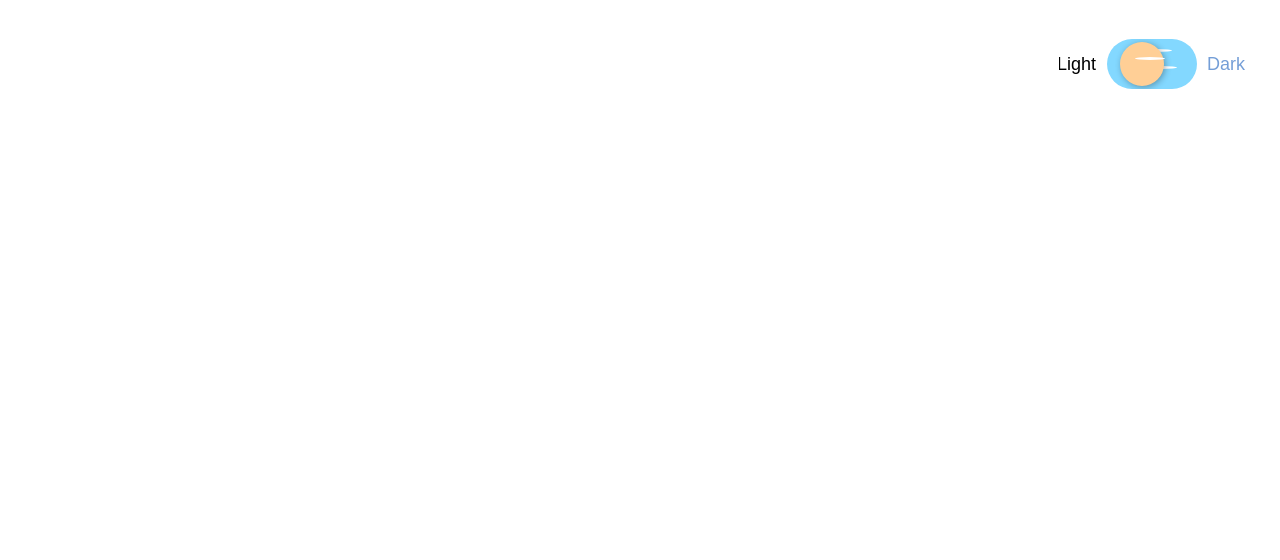
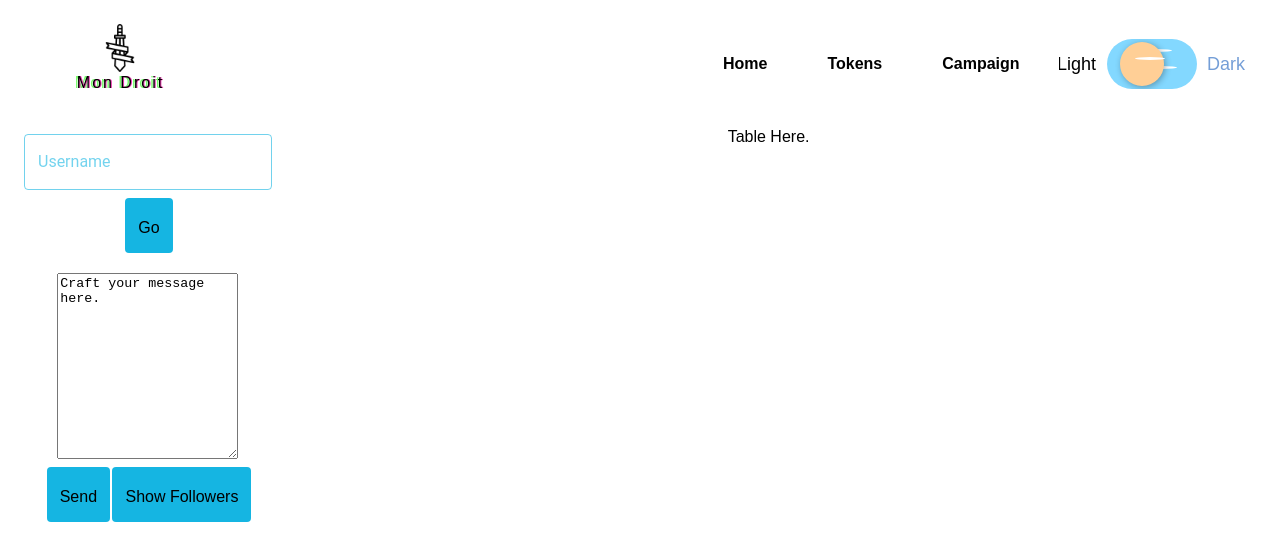
Before and after one commit to sagardesai90/mon-droit, a React (Create React App) app: page /campaign2 in a window 1280 px wide. Shown: the top 560 px of the page. Built offline with nearby package versions, Linux system fonts and the light colour scheme.

Commit message:
got the messaging to work

```diff
--- a/src/App.js
+++ b/src/App.js
@@ -8,7 +8,7 @@
 import Logo from "./components/Logo";
 import TextareaAutosize from "react-textarea-autosize";
 import HomePage from "./pages/HomePage";
-import CampaignPage from "./pages/CampaignPage";
+import Campaign2Page from "./pages/Campaign2Page";
 import Toggle from "./components/Toggle";
 import VirtualizedTable from "./components/VirtualizedTable";
 import TablePage from "./pages/TablePage";
@@ -62,11 +62,11 @@
             component={() => <Token darkMode={this.state.darkMode} />}
           />
           <Route
-            path="/campaign"
-            component={() => <CampaignPage darkMode={this.state.darkMode} />}
+            path="/campaign2"
+            component={() => <Campaign2Page darkMode={this.state.darkMode} />}
           />
           <Route
-            path="/table"
+            path="/campaign"
             component={() => <TablePage darkMode={this.state.darkMode} />}
           />
         </div>
--- a/src/components/VirtualizedTable.css
+++ b/src/components/VirtualizedTable.css
@@ -1,7 +1,17 @@
+.container-wrap {
+  display: grid;
+  grid-template-columns: 1fr 7fr;
+}
+
+.message {
+  margin-top: 8rem;
+  margin-left: 2rem;
+}
+
 .paper {
-  margin-top: 10rem;
-  width: 80%;
-  margin-left: 14rem;
+  margin-top: 8rem;
+  width: 90%;
+  margin-left: 3rem;
 }
 
 .table-container {
--- a/src/components/VirtualizedTable.js
+++ b/src/components/VirtualizedTable.js
@@ -10,6 +10,7 @@
 import TableRow from "@material-ui/core/TableRow";
 import _ from "lodash";
 import Checkbox from "@material-ui/core/Checkbox";
+import TextareaAutosize from "react-textarea-autosize";
 import SortIcon from "./sort.png";
 import "./VirtualizedTable.css";
 
@@ -19,7 +20,7 @@
   {
     id: "verified",
     label: "Verified",
-    minWidth: 170,
+    minWidth: 70,
     // align: "right",
     // format: (value) => value.toLocaleString("en-US"),
   },
@@ -32,8 +33,8 @@
   },
   {
     id: "follower_count",
-    label: "Follower Count",
-    minWidth: 170,
+    label: "Followers",
+    minWidth: 90,
     // align: "right",
     // format: (value) => value.toFixed(2),
   },
@@ -86,7 +87,7 @@
       message: null,
       onDate: null,
       page: 1,
-      rowsPerPage: 5,
+      rowsPerPage: 25,
     };
     this.getData = this.getData.bind(this);
     this.sortFollowers = this.sortFollowers.bind(this);
@@ -170,10 +171,41 @@
     });
   };
 
+  async sendFollowersDM() {
+    let followersToDM = await fetch("http://localhost:5000/followersdm", {
+      method: "POST",
+      cache: "no-cache",
+      headers: {
+        "Content-Type": "application/json",
+        "Access-Control-Allow-Origin": "*",
+      },
+      body: JSON.stringify({
+        toDM: this.state.selected,
+        message: this.state.message,
+        createdOn: Date(),
+      }),
+    }).catch((error) => console.log(error, "error"));
+  }
+
   renderTable() {
     let followerData = this.state.followerData;
     console.log(followerData, "followerData");
     return (
+      <div className="container-wrap">
+        <div className="message">
+          <TextareaAutosize
+            minRows={12}
+            maxRows={12}
+            defaultValue="Craft your message here."
+            onChange={this.handleChange.bind(this)}
+          />
+          <div>
+            <button className="buttons" onClick={() => this.sendFollowersDM()}>
+              Send
+            </button>
+          </div>
+        </div>
+        <div className="table-wrap">
           <Paper className="paper">
             <TableContainer className="table-container">
               <Table stickyHeader aria-label="sticky table">
@@ -186,7 +218,7 @@
                         align={column.align}
                         style={{ minWidth: column.minWidth }}
                       >
-                    {column.label == "Follower Count" ? (
+                        {column.label == "Followers" ? (
                           <img
                             className="sort-icon"
                             src={SortIcon}
@@ -213,9 +245,15 @@
                           tabIndex={-1}
                           key={follower.code}
                         >
-                      <Checkbox onClick={(event) => this.select(follower)} />
-                      <TableCell>{followerData[follower]["name"]}</TableCell>
-                      <TableCell>{followerData[follower]["handle"]}</TableCell>
+                          <Checkbox
+                            onClick={(event) => this.select(follower)}
+                          />
+                          <TableCell>
+                            {followerData[follower]["name"]}
+                          </TableCell>
+                          <TableCell>
+                            {followerData[follower]["handle"]}
+                          </TableCell>
                           <TableCell>
                             {followerData[follower]["verified"].toString()}
                           </TableCell>
@@ -233,7 +271,7 @@
               </Table>
             </TableContainer>
             <TablePagination
-          rowsPerPageOptions={[5, 10, 25, 50, 75, 100, 250]}
+              rowsPerPageOptions={[25, 50, 75, 100, 250]}
               component="div"
               count={Object.keys(this.state.followerData).length}
               rowsPerPage={this.state.rowsPerPage}
@@ -242,6 +280,8 @@
               onChangeRowsPerPage={this.handleChangeRowsPerPage}
             />
           </Paper>
+        </div>
+      </div>
     );
   }
 
```
Also changed, not shown: src/pages/Campaign2Page.js (renamed from src/pages/CampaignPage.js). Lines whose indentation alone changed are shown as unchanged.
